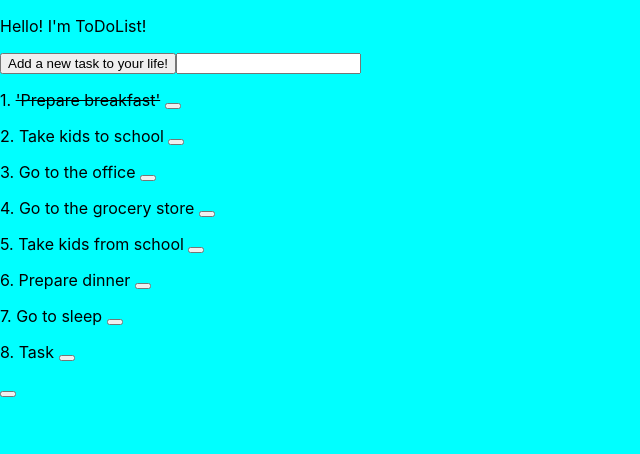
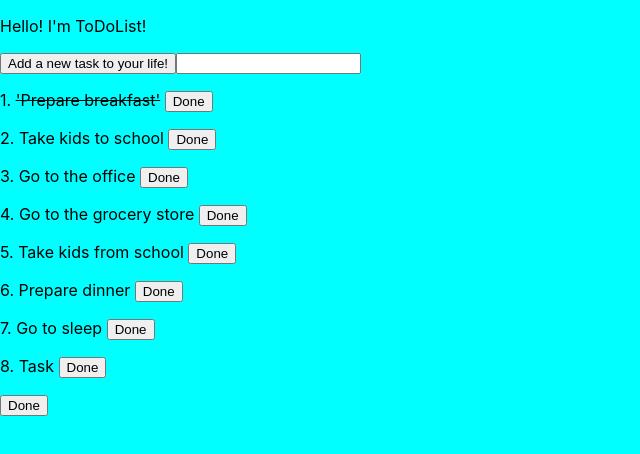
Before and after one commit to DimonKeval/todolist, a React (Create React App) app: page / in a window 1280 px wide. Shown: the top 454 px of the page, without its empty margins (0-640 px from the left). Built offline with nearby package versions, Linux system fonts and the light colour scheme.

Commit message:
modified Done Button

```diff
--- a/src/components/Button.jsx
+++ b/src/components/Button.jsx
@@ -1,6 +1,5 @@
 import React from "react";
 
 export function Button(props){
-    return <button onClick={props.onClick}>
-    </button>
+    return <button onClick={props.onClick}>Done</button>
 }
--- a/src/components/ListComponent.jsx
+++ b/src/components/ListComponent.jsx
@@ -2,13 +2,13 @@ import React from "react";
 import {Button} from "./Button";
 
 let arrayList = [
-    {task: <strike>'Prepare breakfast'</strike>, button: <button onClick={taskButton}>Done</button>},
-    {task: 'Take kids to school', button: <button onClick={taskButton}>Done</button>},
-    {task: 'Go to the office', button: <button onClick={taskButton}>Done</button>},
-    {task: 'Go to the grocery store', button: <button onClick={taskButton}>Done</button>},
-    {task: 'Take kids from school', button: <button onClick={taskButton}>Done</button>},
-    {task: 'Prepare dinner', button: <button onClick={taskButton}>Done</button>},
-    {task: 'Go to sleep', button: <button onClick={taskButton}>Done</button>},
+    {task: <strike>'Prepare breakfast'</strike>},
+    {task: 'Take kids to school'},
+    {task: 'Go to the office'},
+    {task: 'Go to the grocery store'},
+    {task: 'Take kids from school'},
+    {task: 'Prepare dinner'},
+    {task: 'Go to sleep'},
 ];
 
 
```
